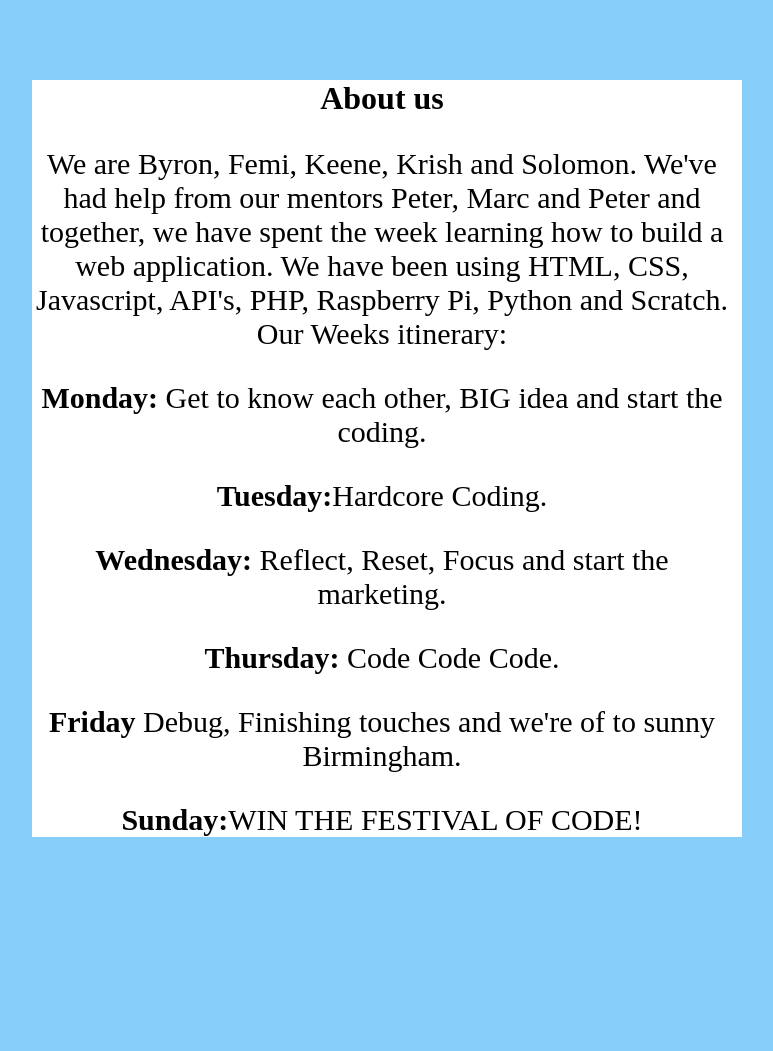
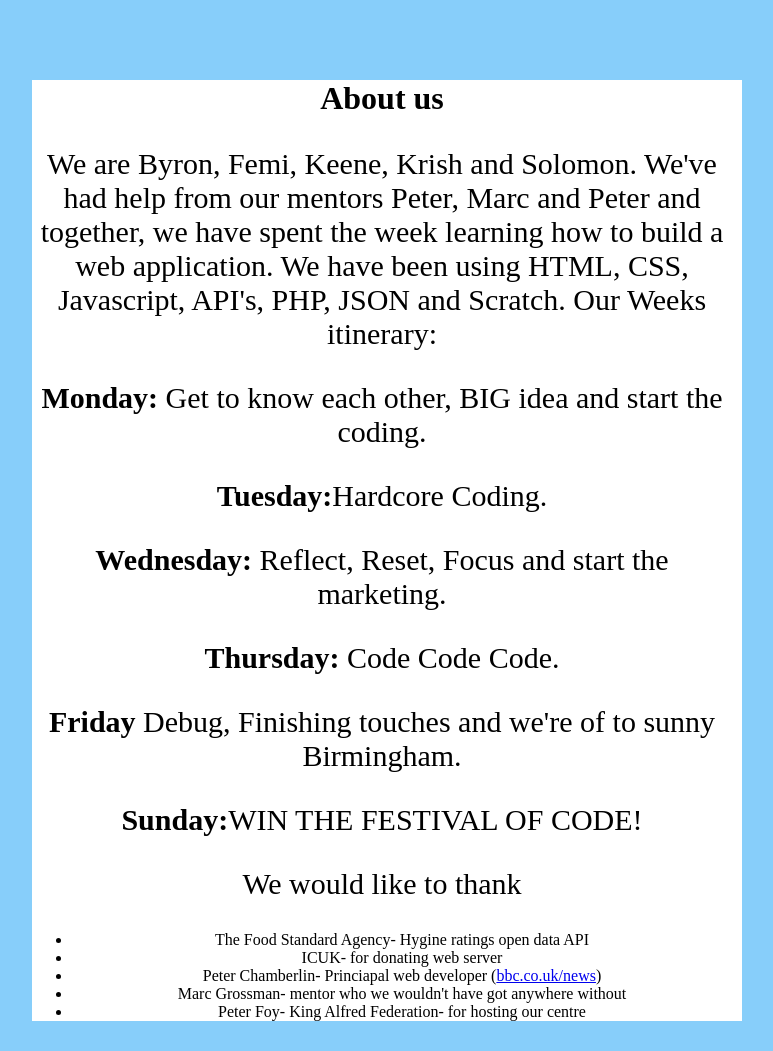
Before and after one commit to kko31623/kaf2015pmd, a plain HTML site: page aboutus.html in a window 1280 px wide. Shown: the whole page, without its empty margins (253-1026 px from the left). Before the commit the page ends 867 px from the top, so only its background shows below. Drawn offline with Linux system fonts and the light colour scheme.

Commit message:
Update aboutus.html
added thanks

```diff
--- a/aboutus.html
+++ b/aboutus.html
@@ -8,9 +8,17 @@
 <body>
 <div class="main">
 <h1>About us</h1>
-  <p>We are Byron, Femi, Keene, Krish and Solomon. We've had help from our mentors Peter, Marc and Peter and together, we have spent the week learning how to build a web application. We have been using HTML, CSS, Javascript, API's, PHP, Raspberry Pi, Python and Scratch. Our Weeks itinerary:
- </p><p><strong>Monday:</strong> Get to know each other, BIG idea and start the coding.</p><p> <strong>Tuesday:</strong>Hardcore Coding.</p><p> <strong>Wednesday:</strong> Reflect, Reset, Focus and start the marketing.</p><p> <strong> Thursday:</strong> Code Code Code.</p><p> <strong>Friday</strong> Debug, Finishing touches and we're of to sunny Birmingham.</p> <p><strong>Sunday:</strong>WIN THE FESTIVAL OF CODE!</p></div>
+  <p>We are Byron, Femi, Keene, Krish and Solomon. We've had help from our mentors Peter, Marc and Peter and together, we have spent the week learning how to build a web application. We have been using HTML, CSS, Javascript, API's, PHP, JSON and Scratch. Our Weeks itinerary:
+ </p><p><strong>Monday:</strong> Get to know each other, BIG idea and start the coding.</p><p> <strong>Tuesday:</strong>Hardcore Coding.</p><p> <strong>Wednesday:</strong> Reflect, Reset, Focus and start the marketing.</p><p> <strong> Thursday:</strong> Code Code Code.</p><p> <strong>Friday</strong> Debug, Finishing touches and we're of to sunny Birmingham.</p> <p><strong>Sunday:</strong>WIN THE FESTIVAL OF CODE!</p>
+ <p>We would like to thank</p>
+ <ul>
+ 	<li>The Food Standard Agency- Hygine ratings open data API</li>
+ 	<li>ICUK- for donating web server</li>
+ 	<li>Peter Chamberlin- Princiapal web developer (<a href="http://bbc.co.uk/news">bbc.co.uk/news</a>)</li>
+ 	<li>Marc Grossman- mentor who we wouldn't have got anywhere without</li>
+ 	<li>Peter Foy- King Alfred Federation- for hosting our centre </li>
+ </ul>
+ </div>
  </p>
-</div>
 </body>
 </html>
```
